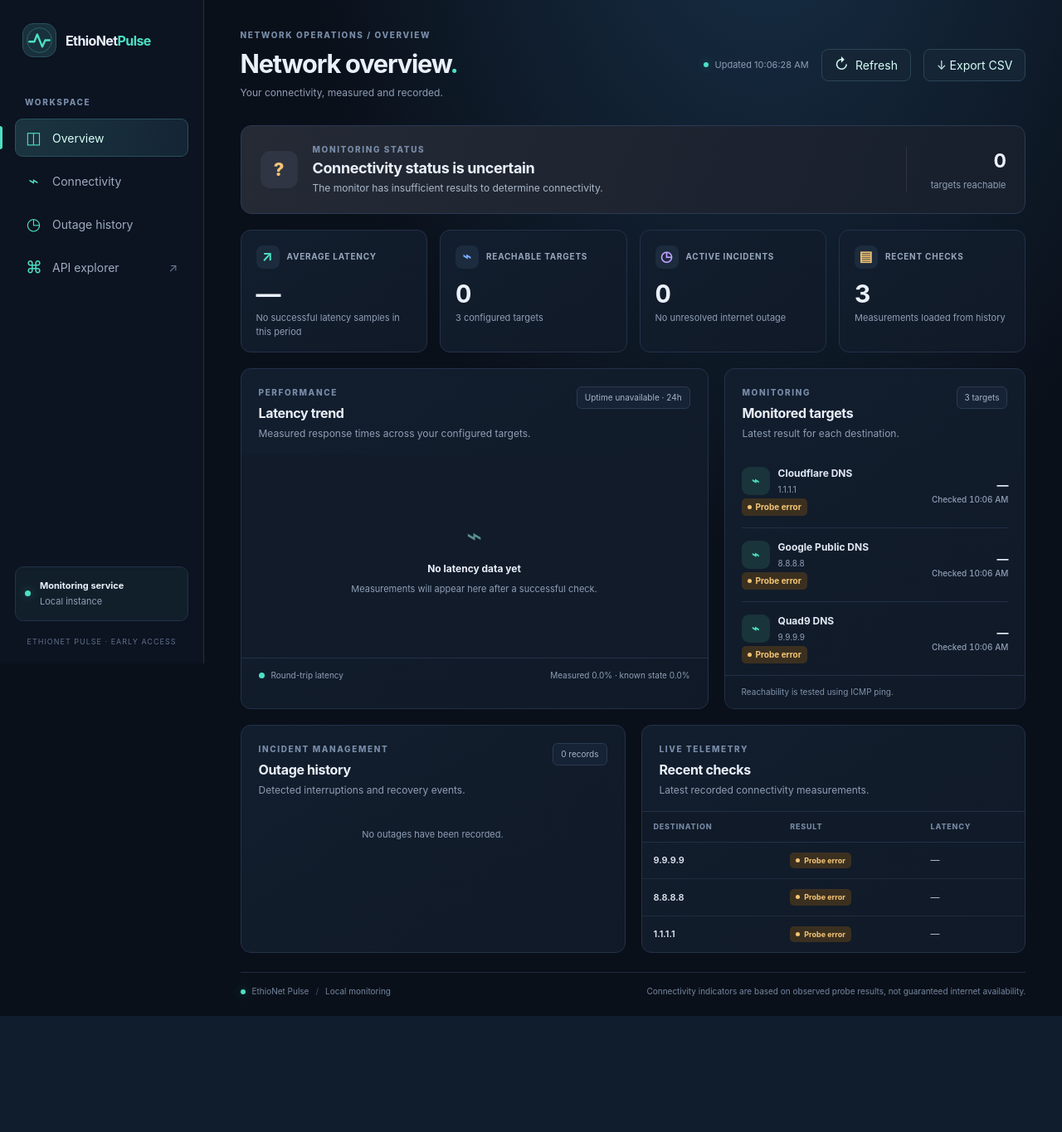
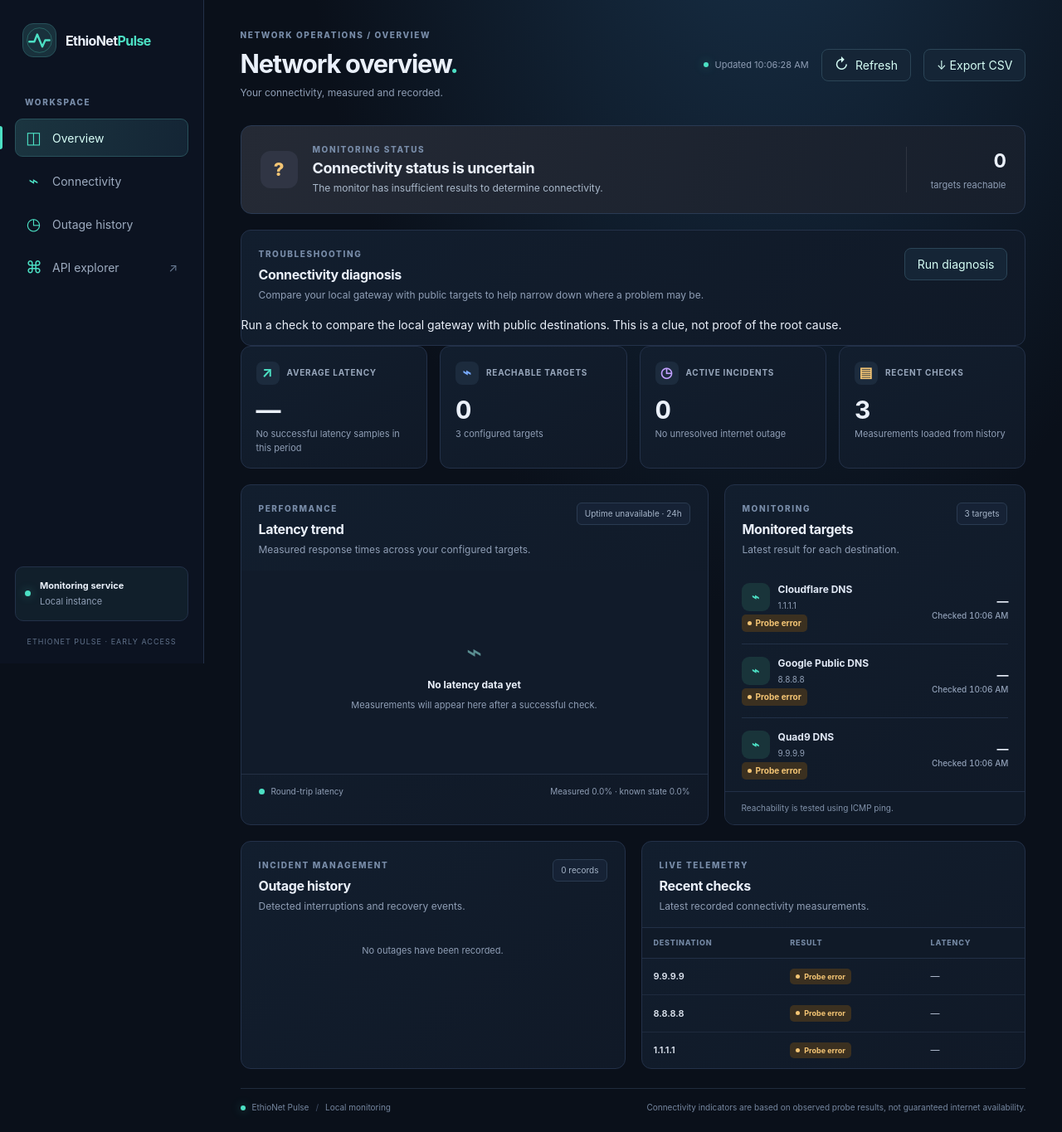
Before and after one commit to Ezra2121-et/ethionet-pulse, a FastAPI app: page / in a window 1280 px wide. Shown: the whole page at 83% size. Before the commit the page ends 1225 px from the top, so only its background shows below. Run offline with FastAPI, Linux system fonts and the light colour scheme; data comes from the database, SQL or seed files in the repository; data that the repository does not hold is empty.

Commit message:
Add connectivity diagnosis panel to dashboard

```diff
--- a/app/templates/index.html
+++ b/app/templates/index.html
@@ -92,6 +92,21 @@
       <div class="banner-side">
         <strong id="banner-online-count">—</strong>
         <span>targets reachable</span>
+      </div>
+    </section>
+
+
+    <section class="panel diagnosis-panel" aria-labelledby="diagnosis-heading">
+      <div class="panel-heading">
+        <div>
+          <p class="eyebrow">TROUBLESHOOTING</p>
+          <h2 id="diagnosis-heading">Connectivity diagnosis</h2>
+          <p class="panel-subtitle">Compare your local gateway with public targets to help narrow down where a problem may be.</p>
+        </div>
+        <button class="refresh-button" id="diagnose-button" type="button">Run diagnosis</button>
+      </div>
+      <div class="diagnosis-body" id="diagnosis-result" aria-live="polite">
+        <p class="diagnosis-placeholder">Run a check to compare the local gateway with public destinations. This is a clue, not proof of the root cause.</p>
       </div>
     </section>
 
```
